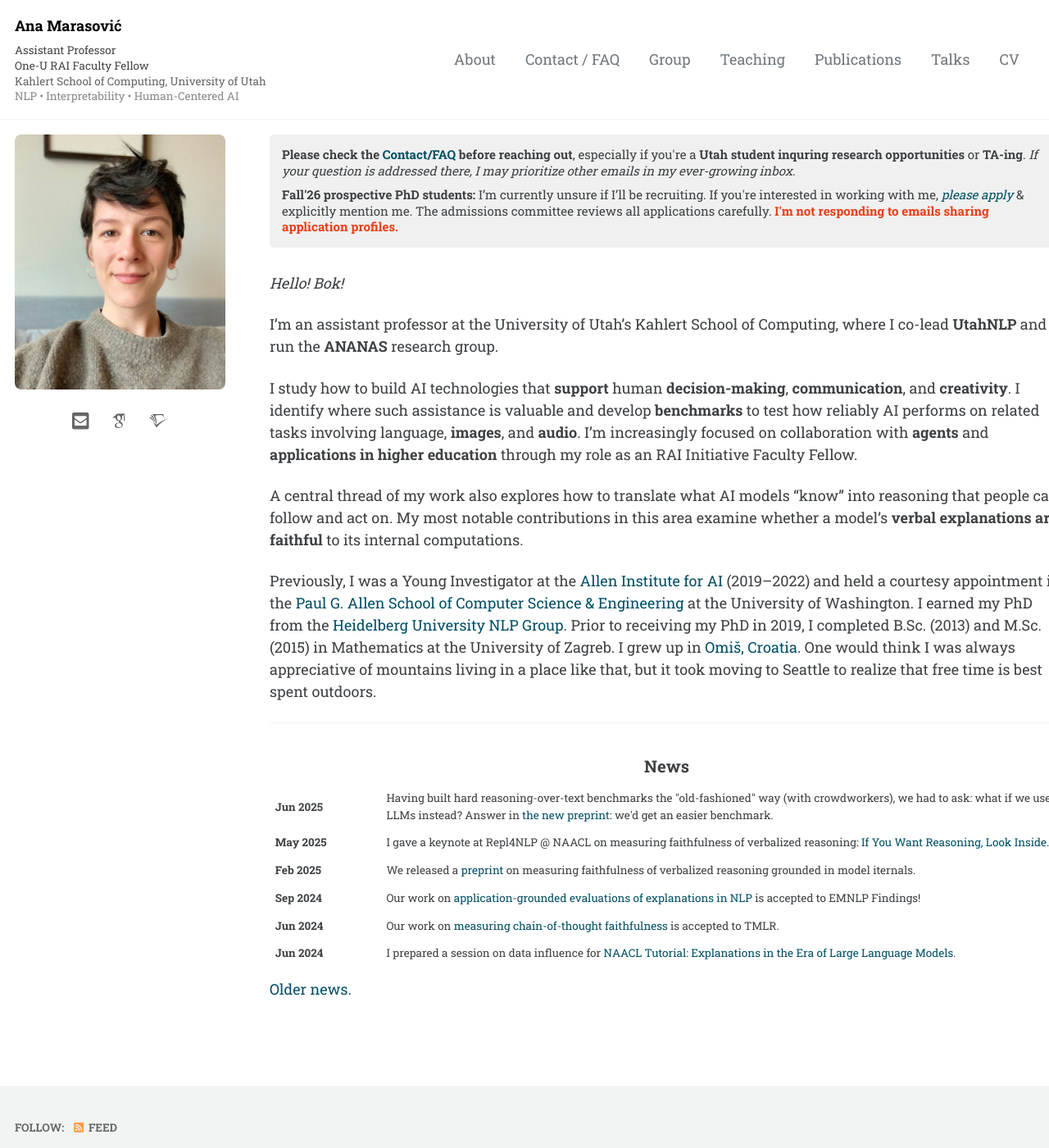
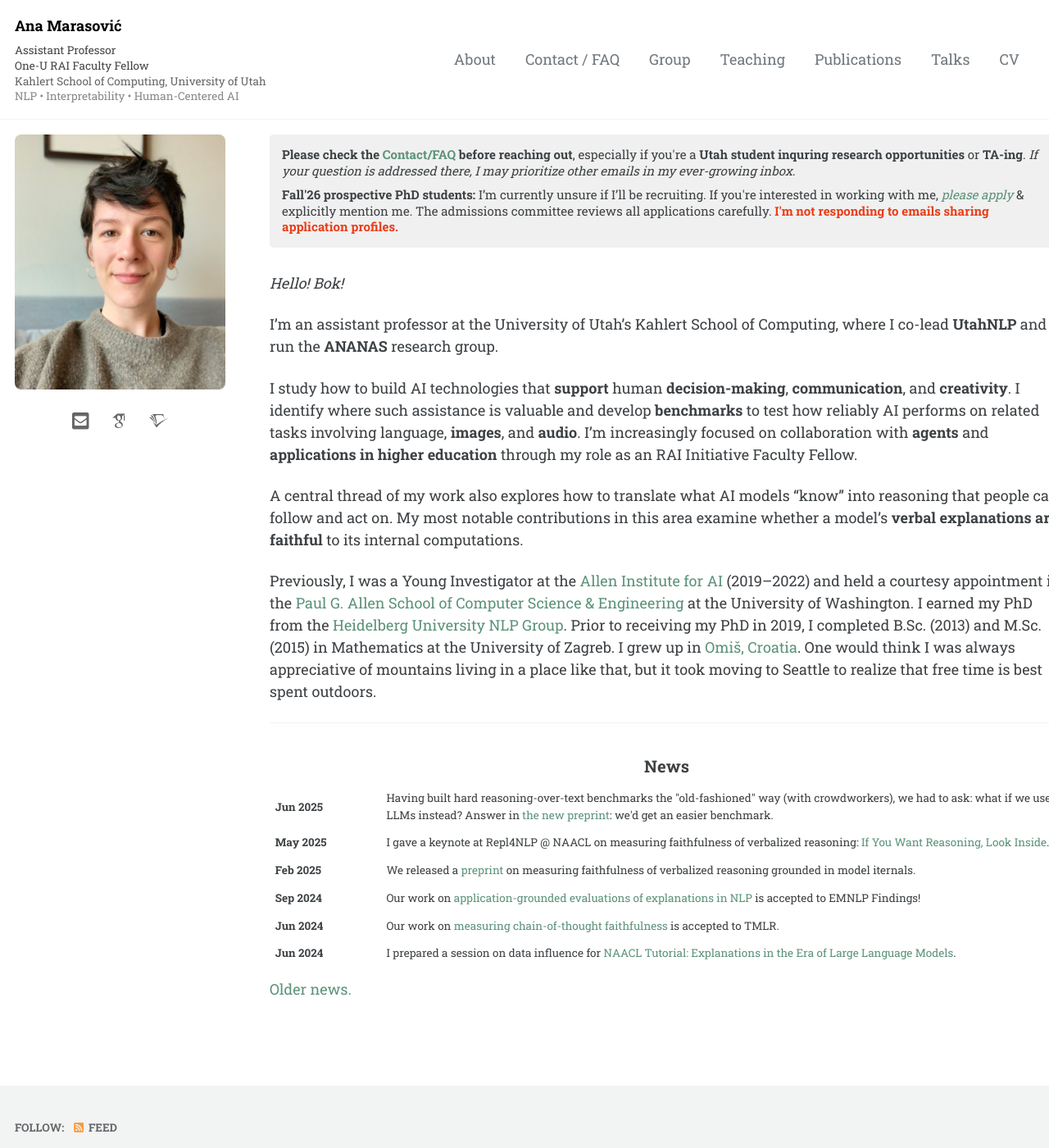
Before and after one commit to amarasovic/amarasovic.github.io, a Jekyll site: the page built from index.md, in a window 1280 px wide and 1400 px high. Shown: the whole window at 82% size. Built offline with Jekyll 4.4.1, drawn with Linux system fonts in a browser that asks for light colours; cached includes are drawn as plain includes; some web fonts are replaced; a script that is not in the unit is left out.

Commit message:
Update link color to sage green (#5b9279)
🤖 Generated with [Claude Code](https://claude.ai/code)

Co-Authored-By: Claude <noreply@anthropic.com>

```diff
--- a/assets/css/main.scss
+++ b/assets/css/main.scss
@@ -7,7 +7,7 @@
 @import url('https://fonts.googleapis.com/css2?family=Roboto+Slab:wght@300;400;500;700&display=swap');
 @import url('https://cdn.jsdelivr.net/gh/jpswalsh/academicons@1/css/academicons.min.css');
 
-$link-color: #004E64;
+$link-color: #5b9279;
 $text-decoration: none;
 
 $sans-serif: "Roboto Slab", Georgia, Times, serif;
```
